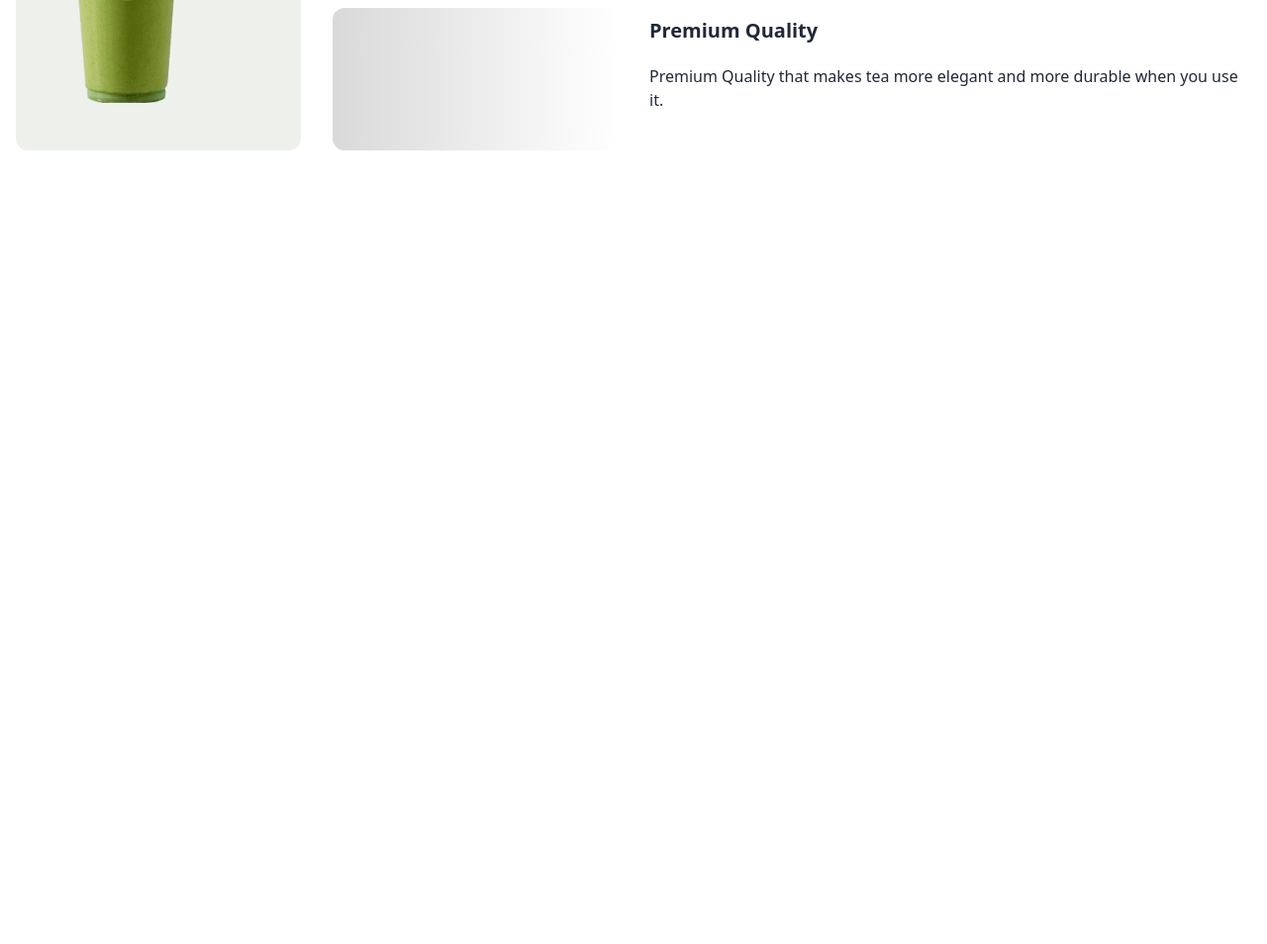
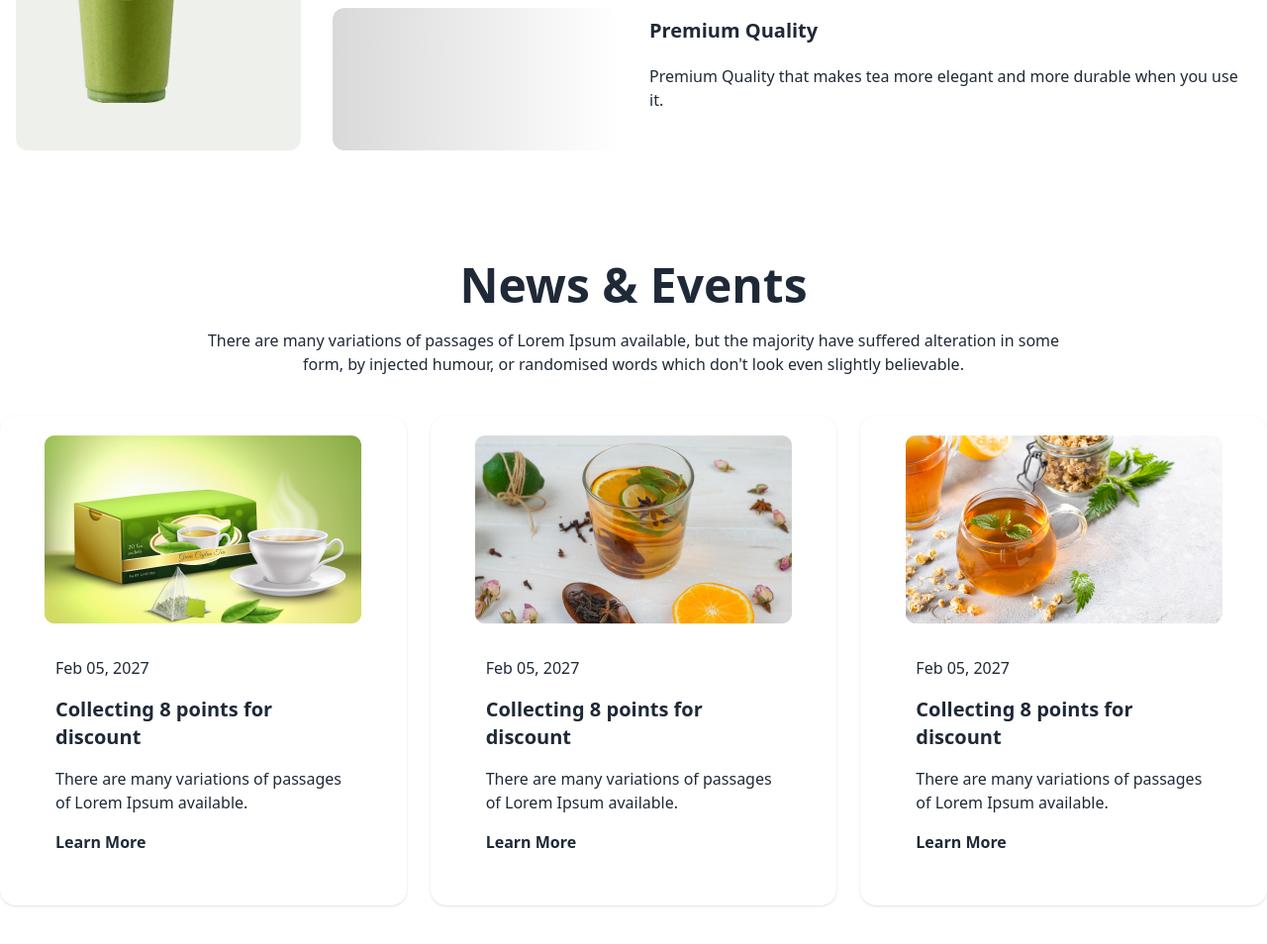
Before and after one commit to DipuBarua/tea-house-daisyUI-repo, a plain HTML site: page index.html in a window 1280 px wide. Shown: the part 1987-2941 px from the top of the page at 99% size. Before the commit the page ends 2251 px from the top, so only its background shows below. Drawn offline with nearby package versions, Linux system fonts and the light colour scheme.

Commit message:
news and events section updated

```diff
--- a/index.html
+++ b/index.html
@@ -144,6 +144,59 @@
         </div>
     </section>
 
+    <!-- super clients section  -->
+    <section>
+
+    </section>
+
+    <!-- news and events section  -->
+    <section class="my-24 text-center space-y-5">
+        <h1 class="text-5xl font-extrabold">News & Events</h1>
+        <p class="font-medium md:max-w-4xl mx-auto pb-5">There are many variations of passages of Lorem Ipsum available, but the majority have suffered alteration in some form, by injected humour, or randomised words which don't look even slightly believable. </p>
+
+        <div class="gap-6 grid grid-cols-1 md:grid-cols-2 lg:grid-cols-3">
+            <!-- first card  -->
+            <div class="card bg-white shadow px-6 py-5">
+                <figure><img src="images/news-1.png" alt="tea" /></figure>
+                <div class="card-body text-left space-y-2">
+                    <p class="font-medium">Feb 05, 2027</p>
+                    <h2 class="text-xl font-extrabold">Collecting 8 points for discount</h2>
+                    <p>There are many variations of passages of Lorem Ipsum available.</p>
+                    <div class="card-actions">
+                        <button class="font-bold bg-white">Learn More</button>
+                    </div>
+                </div>
+            </div>
+            <!-- second card  -->
+            <div class="card bg-white shadow px-6 py-5">
+                <figure><img src="images/news-2.png" alt="tea" /></figure>
+                <div class="card-body text-left space-y-2">
+                    <p class="font-medium">Feb 05, 2027</p>
+                    <h2 class="text-xl font-extrabold">Collecting 8 points for discount</h2>
+                    <p>There are many variations of passages of Lorem Ipsum available.</p>
+                    <div class="card-actions">
+                        <button class="font-bold bg-white">Learn More</button>
+                    </div>
+                </div>
+            </div>
+            <!-- third card  -->
+            <div class="card bg-white shadow px-6 py-5">
+                <figure><img src="images/news-3.png" alt="tea" /></figure>
+                <div class="card-body text-left space-y-2">
+                    <p class="font-medium">Feb 05, 2027</p>
+                    <h2 class="text-xl font-extrabold">Collecting 8 points for discount</h2>
+                    <p>There are many variations of passages of Lorem Ipsum available.</p>
+                    <div class="card-actions">
+                        <button class="font-bold bg-white">Learn More</button>
+                    </div>
+                </div>
+            </div>
+
+        </div>
+
+    </section>
+
+
 
 </body>
 
```
